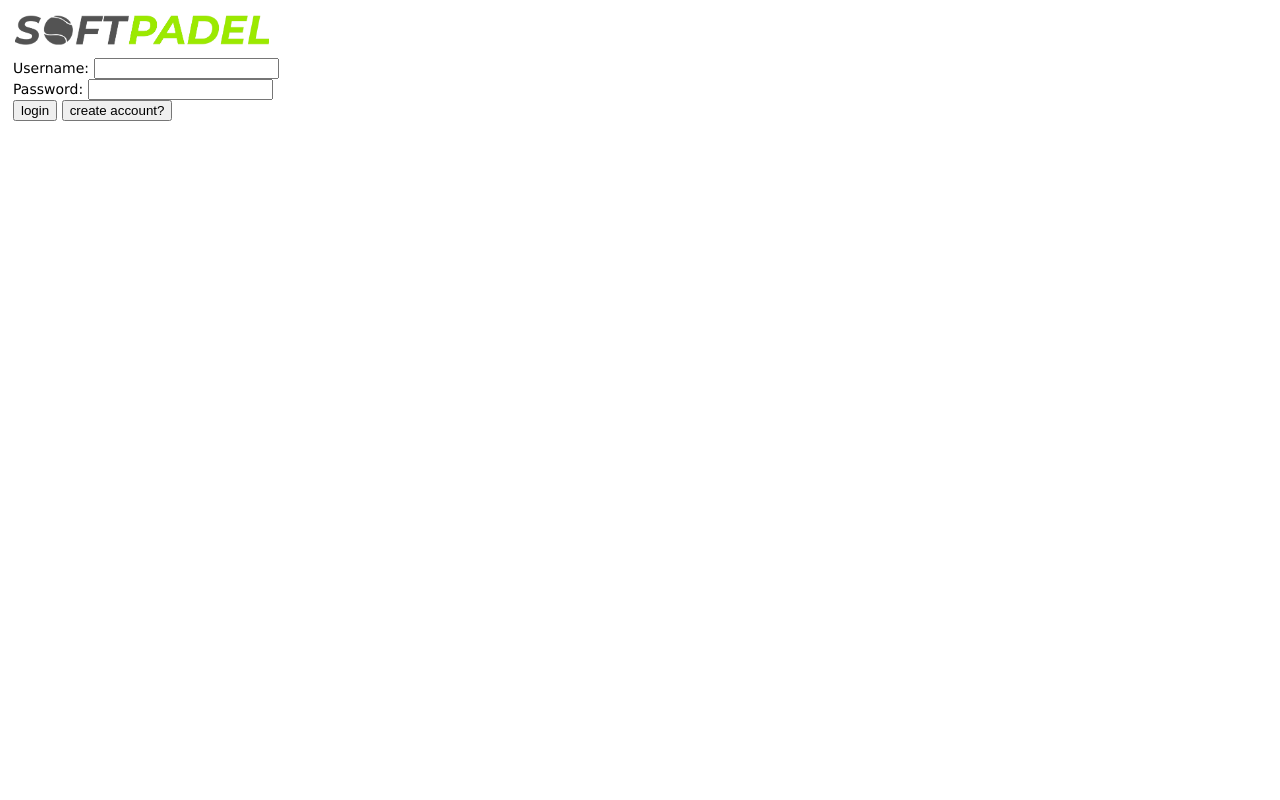
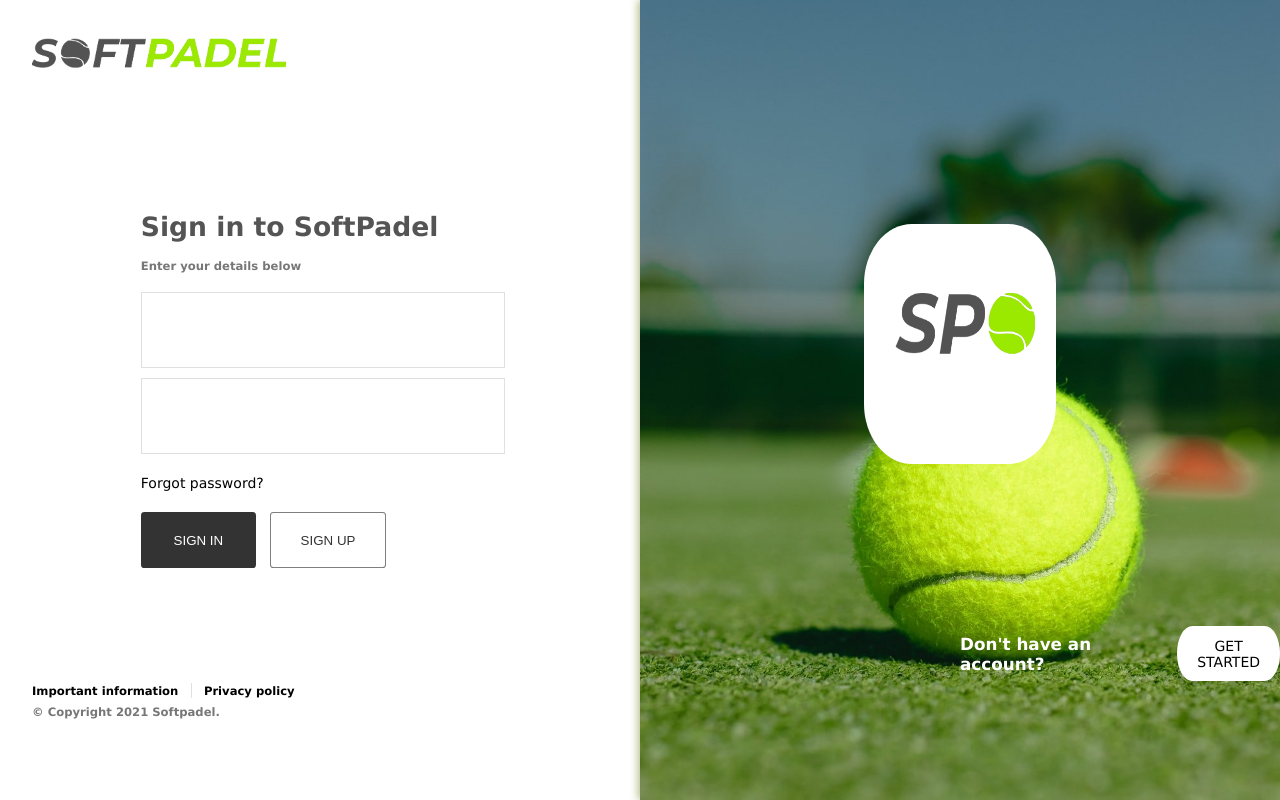
Before and after one commit to Filomeno-Merlath/SoftPadel, a website: page public/playerLogin.html in a window 1280 px wide. Drawn offline with nearby package versions, Linux system fonts and the light colour scheme.

Commit message:
PlayerLogin
Pagina de Login melhorada

```diff
--- a/public/playerLogin.html
+++ b/public/playerLogin.html
@@ -1,27 +1,39 @@
 <!DOCTYPE html>
 <html lang="en">
 <head>
-    <link rel="stylesheet" href="stylesheets/style.css">
-    <link rel="stylesheet" href="/stylesheets/index.css">
+    <link rel="stylesheet" href="/stylesheets/loginPage.css">
     <script src="https://ajax.googleapis.com/ajax/libs/jquery/3.5.1/jquery.min.js"></script>
     <script src="javascripts/playerLogin.js"></script>
     <title>Document</title>
 </head>
 <body>
-    <header>
-        <img class="logo" src="/images/Logotipo-Softpadel-1.png">
-    </header>
     <main>
-        <section class="login">
-            <label for="username">Username:</label>
-            <input type="text" id="username" name="email"><br>
-            <label for="password">Password:</label>
-            <input type="password" id="password"><br>
-            <input type="button" value="login" onclick="login()">
-            <a href="/registo.html">
-            <input type="button" value="create account?">
-            </a>
-            <p id="msg"></p>
+        <section class="section1"><a href="index.html"><img id="logo"src="/images/Logotipo-Softpadel-1.png"></a></section>
+        <section class="section2">
+            <section id="formulario">
+                <h1 class="text">Sign in to SoftPadel</h1>
+                <h5 class="subTexto">Enter your details below</h5>
+                <input class="inputText" type="text" id="username" name="email"><br>
+                <input class="inputText" type="password" id="password"><br><br>
+                <a>Forgot password?</a><br><br>
+                <input id="login" type="button" value="SIGN IN" onclick="login()">
+                <a href="registo.html">
+                <input id="sign"type="button" value="SIGN UP">
+                </a>
+                <p id="msg"></p>
+            </section>
+            <sectioni id="footerSect">
+                <section id="infoSection">
+                    <a class="info" href=""><h5>Important information</h5></a>
+                    <span id="borderinfo"></span>
+                    <a class="info"  href=""><h5>Privacy policy</h5></a>
+                </section>
+                <h5 class="subTexto">© Copyright 2021 Softpadel.</h5>
+            </section>
+        </section>
+        <section class="section3">
+            <section id="index"><a href="index.html"><img src="images/Logotipo-Softpadel-2.3.png"></a></section>
+            <section id="registo"><h4 id="texth4" >Don't have an account?</h4><a id="registoText"href="registo.html">GET STARTED</a></section>
         </section>
     </main>
 </body>
--- /dev/null
+++ b/public/stylesheets/LoginPage.css
@@ -0,0 +1,175 @@
+.section1{
+    grid-area: logo;
+    width: 50vw;;
+    height: 20vh;
+
+}
+.section2{
+    grid-area: form;
+    width: 50vw;
+    height: 80vh;
+}
+
+.section3{
+    grid-area: foto;
+    background: url(/images/Bola.jpg) no-repeat ;
+    background-size: cover;
+    background-position: bottom;
+    width: 50vw;
+    height: 100vh;
+    box-shadow: -2px 0px 8px #b3bf8a;
+}
+#formulario{
+    margin-top: 8%;
+    margin-left: 22%;
+}
+
+.subTexto{
+    color: #777777;
+    margin-top: -2%;
+}
+.text{
+    font-size: 1.9em;
+    color: #545454;
+}
+#index{
+    display: block;
+    margin-top: 35%;
+    margin-left: 35%;
+    margin-right: 35%;
+    margin-bottom: 0%;
+    background-color: rgba(255, 255, 255, 1);
+    width: 30%;
+    height: 30%;
+    border-radius: 25%;
+}
+#index>a>img{
+    margin-top: 35%;
+    margin-left:16%;
+    width: 11.067708333333334vw;
+    height: 7.957559681697613vh;
+}
+body {
+    font: 14px "Lucida Grande", Helvetica, Arial, sans-serif;
+    margin: 0%;
+    padding: 0%;
+    background-color: #ffffff;
+}
+body>main{
+    display: grid;
+    grid-template-areas:
+    'logo foto'
+    'form foto';
+}
+
+#logo{
+    height: 30px;
+    width: 253.51px;
+    margin-top: 6%;
+    margin-left: 5%;
+}
+
+.inputText{
+    border: 1px solid #e0e0e0;
+    width: 28vw;
+    height: 9vh;
+}
+
+#username{
+    margin-bottom: 2%;
+}
+#password{
+    margin-bottom: 1%;
+}
+
+#username:hover{
+    border-left: 5px solid rgba(250, 194, 83, 19);
+    width: calc(28vw - 4px);
+
+}
+#password:hover{
+    border-left: 5px solid #e0e0e0;
+    width: calc(28vw - 4px);
+}
+#login{
+    background-color: #333333;
+    color:white;
+    width: 9vw;
+    height: 7vh;
+    border-radius: 3% / 6%;
+    text-align: center;
+    cursor: pointer;
+    border: none;
+    transition-duration: 0.4;
+    margin-right: 2%;
+    margin-top: 1%;
+}
+#login:hover{
+    background-color: white;
+    color: #333333;
+    border: 1px solid rgba(0, 0, 0, 0.5);
+}
+#sign{
+    background-color: white;
+    color: #333333;
+    width: 9vw;
+    height: 7vh;
+    border-radius: 3% / 6%;
+    text-align: center;
+    cursor: pointer;
+    border: 1px solid rgba(0, 0, 0, 0.5);
+    transition-duration: 0.4;
+    margin-top: 1%;
+}
+#sign:hover{
+    background-color: #333333;
+    color: white;
+}
+
+
+#registo{
+    display: flex;
+    align-items: center;
+    padding-top: 23%;
+    padding-left: 50%;
+}
+#registoText{
+    background-color: white;
+    width: 30%;
+    height: 3.5%;
+    text-align: center;
+    padding: 3.5%;
+    border-radius: 15% 15% 15% 15% / 50% 50% 50% 50%;
+    text-decoration: none;
+    color: black;
+}
+#registoText:hover{
+    background-color: rgba(255, 255, 255, 0.9);
+}
+
+#texth4{
+    color: white;
+    font-size: 120%;
+    padding-right: 10%;
+}
+.info{
+    text-decoration: none;
+    color: black;
+    height: 2%;
+}
+#borderinfo{
+    width: 0.0750rem;
+    height: 15px;
+    margin: 0 2%;
+    background-color: #e0e0e0;
+}
+#infoSection{
+    display: flex;
+    align-items: center;
+}
+
+#footerSect{
+    display: block;
+    margin-left: 5%;
+    margin-top: 15%;
+}
--- a/public/stylesheets/index.css
+++ /dev/null
@@ -1,12 +0,0 @@
-body {
-    font: 14px "Lucida Grande", Helvetica, Arial, sans-serif;
-}
-
-body>main{
-    grid-row-start: 2;
-    grid-row-end: 3;
-}
-
-body>main> .login{
-    padding-top: 30px;
-}
```
Also changed, not shown: public/index.html (+1 -1 lines), public/playerFeed.html (+1 -0 lines), public/images/Bola.jpg (added), public/images/Bola2.jpg (added), public/images/inicio.jpg (renamed from public/images/HD-wallpaper-padel-pala-pelotas-sport-starvie-world-padel-tour.jpg), public/images/pexels-photo-4536850.jpeg (added), 2 other files.
